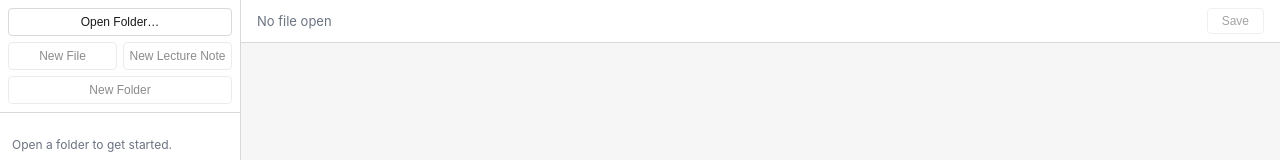
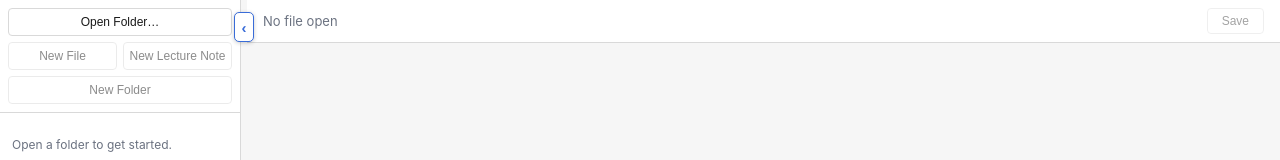
Before and after one commit to NorwegianKiwi-glitch/markdown-notepad, a React (Vite) app: page / in a window 1280 px wide. Shown: the top 160 px of the page. Built offline with nearby package versions, Linux system fonts and the light colour scheme.

Commit message:
feat: implement resizable sidebar and outline panels with drag-and-drop functionality

```diff
--- a/src/App.css
+++ b/src/App.css
@@ -46,6 +46,12 @@ body {
   display: flex;
   height: 100vh;
   overflow: hidden;
+}
+
+body.resizing-col,
+body.resizing-col * {
+  cursor: col-resize !important;
+  user-select: none !important;
 }
 
 .workspace {
--- a/src/App.tsx
+++ b/src/App.tsx
@@ -2,6 +2,8 @@ import { useCallback, useEffect, useMemo, useRef, useState } from "react";
 import { Sidebar } from "./components/Sidebar";
 import { Editor } from "./components/Editor";
 import { QuickSwitcher } from "./components/QuickSwitcher";
+import { ResizeHandle } from "./components/ResizeHandle";
+import { useResizableWidth } from "./hooks/useResizableWidth";
 import {
   pickDirectory,
   pathExists,
@@ -43,6 +45,14 @@ function App() {
   const [errorMessage, setErrorMessage] = useState<string | null>(null);
   const [tagsByFile, setTagsByFile] = useState<Record<string, string[]>>({});
   const [quickSwitcherOpen, setQuickSwitcherOpen] = useState(false);
+
+  const sidebarResize = useResizableWidth({
+    defaultWidth: 240,
+    minWidth: 180,
+    maxWidth: 480,
+    storageKey: "sidebarWidth",
+    side: "left",
+  });
 
   const isDirty = activeFile !== null && content !== savedContent;
 
@@ -302,7 +312,9 @@ function App() {
 
   return (
     <div className="app-shell">
+      {!sidebarResize.collapsed && (
         <Sidebar
+          width={sidebarResize.width}
           rootDir={rootDir}
           tree={tree}
           activeFile={activeFile}
@@ -317,6 +329,14 @@ function App() {
           onMoveEntry={handleMoveEntry}
           onRename={handleRename}
           tagsByFile={tagsByFile}
+        />
+      )}
+      <ResizeHandle
+        isResizing={sidebarResize.isResizing}
+        onPointerDown={sidebarResize.handlePointerDown}
+        collapsed={sidebarResize.collapsed}
+        onToggleCollapse={sidebarResize.toggleCollapsed}
+        side="left"
       />
       <div className="workspace">
         <div className="workspace-header">
--- a/src/components/Editor.css
+++ b/src/components/Editor.css
@@ -12,7 +12,6 @@
 }
 
 .outline-panel {
-  width: 200px;
   flex-shrink: 0;
   overflow-y: auto;
   padding: 16px 12px;
--- a/src/components/Editor.tsx
+++ b/src/components/Editor.tsx
@@ -18,6 +18,8 @@ import { BlockSpacing } from "../tiptap/extensions/BlockSpacing";
 import { ImagePaste } from "../tiptap/extensions/ImagePaste";
 import { SpellCheck } from "../tiptap/extensions/SpellCheck";
 import { NoteDirProvider } from "../tiptap/NoteDirContext";
+import { ResizeHandle } from "./ResizeHandle";
+import { useResizableWidth } from "../hooks/useResizableWidth";
 import "../tiptap/tiptap.css";
 import "./Editor.css";
 
@@ -60,6 +62,13 @@ export function Editor({ value, onChange, noteDir, noteNames, onNavigateToNote }
   const onNavigateToNoteRef = useRef(onNavigateToNote);
   onNavigateToNoteRef.current = onNavigateToNote;
   const [headings, setHeadings] = useState<HeadingItem[]>([]);
+  const outlineResize = useResizableWidth({
+    defaultWidth: 200,
+    minWidth: 160,
+    maxWidth: 480,
+    storageKey: "outlineWidth",
+    side: "right",
+  });
 
   async function handleImagePaste(file: File, view: EditorView) {
     const dir = noteDirRef.current;
@@ -138,7 +147,16 @@ export function Editor({ value, onChange, noteDir, noteNames, onNavigateToNote }
           <EditorContent editor={editor} className="editor-content" />
         </NoteDirProvider>
         {headings.length > 0 && (
-          <aside className="outline-panel">
+          <>
+            <ResizeHandle
+              isResizing={outlineResize.isResizing}
+              onPointerDown={outlineResize.handlePointerDown}
+              collapsed={outlineResize.collapsed}
+              onToggleCollapse={outlineResize.toggleCollapsed}
+              side="right"
+            />
+            {!outlineResize.collapsed && (
+              <aside className="outline-panel" style={{ width: outlineResize.width }}>
                 <div className="outline-title">Outline</div>
                 <ul className="outline-list">
                   {headings.map((h, i) => (
@@ -155,6 +173,8 @@ export function Editor({ value, onChange, noteDir, noteNames, onNavigateToNote }
                 </ul>
               </aside>
             )}
+          </>
+        )}
       </div>
     </div>
   );
--- /dev/null
+++ b/src/components/ResizeHandle.css
@@ -0,0 +1,80 @@
+.resize-handle {
+  position: relative;
+  flex-shrink: 0;
+  width: 6px;
+  cursor: col-resize;
+  touch-action: none;
+}
+
+.resize-handle.collapsed {
+  width: 16px;
+  cursor: pointer;
+}
+
+.resize-handle::after {
+  content: "";
+  position: absolute;
+  top: 0;
+  bottom: 0;
+  left: 50%;
+  width: 2px;
+  transform: translateX(-50%);
+  background: transparent;
+  border-radius: 1px;
+  transition: background-color 0.15s ease;
+  pointer-events: none;
+}
+
+.resize-handle:hover::after,
+.resize-handle.resizing::after {
+  background: var(--accent-bg);
+}
+
+.resize-handle.collapsed::after {
+  content: none;
+}
+
+.collapse-toggle {
+  position: absolute;
+  top: 12px;
+  left: 50%;
+  transform: translateX(-50%);
+  width: 20px;
+  height: 30px;
+  display: flex;
+  align-items: center;
+  justify-content: center;
+  border: 1px solid var(--accent-bg);
+  border-radius: 5px;
+  background: var(--panel-bg);
+  color: var(--accent-bg);
+  font-size: 15px;
+  font-weight: 700;
+  line-height: 1;
+  padding: 0;
+  cursor: pointer;
+  box-shadow: 0 1px 4px rgba(0, 0, 0, 0.2);
+  transition: background-color 0.15s ease, color 0.15s ease;
+}
+
+.collapse-toggle:hover,
+.collapse-toggle:focus-visible {
+  background: var(--accent-bg);
+  color: var(--accent-text);
+}
+
+.resize-handle.collapsed .collapse-toggle {
+  position: static;
+  transform: none;
+  width: 100%;
+  height: 100%;
+  border: none;
+  border-radius: 0;
+  background: transparent;
+  box-shadow: none;
+}
+
+.resize-handle.collapsed .collapse-toggle:hover {
+  background: var(--hover-bg);
+  color: var(--accent-bg);
+}
--- /dev/null
+++ b/src/components/ResizeHandle.tsx
@@ -0,0 +1,36 @@
+import "./ResizeHandle.css";
+
+interface ResizeHandleProps {
+  isResizing: boolean;
+  onPointerDown: (event: React.PointerEvent) => void;
+  collapsed: boolean;
+  onToggleCollapse: () => void;
+  // Which side of the viewport the panel is docked to; determines which way
+  // the toggle button's chevron points in each state.
+  side: "left" | "right";
+}
+
+export function ResizeHandle({ isResizing, onPointerDown, collapsed, onToggleCollapse, side }: ResizeHandleProps) {
+  const collapseGlyph = side === "left" ? "‹" : "›";
+  const expandGlyph = side === "left" ? "›" : "‹";
+
+  return (
+    <div
+      className={["resize-handle", collapsed && "collapsed", isResizing && "resizing"].filter(Boolean).join(" ")}
+      onPointerDown={collapsed ? undefined : onPointerDown}
+      role="separator"
+      aria-orientation="vertical"
+    >
+      <button
+        type="button"
+        className="collapse-toggle"
+        onPointerDown={(event) => event.stopPropagation()}
+        onClick={onToggleCollapse}
+        aria-label={collapsed ? "Show panel" : "Hide panel"}
+        title={collapsed ? "Show panel" : "Hide panel"}
+      >
+        {collapsed ? expandGlyph : collapseGlyph}
+      </button>
+    </div>
+  );
+}
--- a/src/components/Sidebar.css
+++ b/src/components/Sidebar.css
@@ -1,5 +1,4 @@
 .sidebar {
-  width: 240px;
   flex-shrink: 0;
   display: flex;
   flex-direction: column;
--- a/src/components/Sidebar.tsx
+++ b/src/components/Sidebar.tsx
@@ -12,6 +12,7 @@ interface ContextMenuState {
 }
 
 interface SidebarProps {
+  width: number;
   rootDir: string | null;
   tree: FileNode[];
   activeFile: string | null;
@@ -34,6 +35,7 @@ function isSameOrInside(path: string, ancestor: string): boolean {
 }
 
 export function Sidebar({
+  width,
   rootDir,
   tree,
   activeFile,
@@ -145,7 +147,7 @@ export function Sidebar({
   }
 
   return (
-    <aside className="sidebar">
+    <aside className="sidebar" style={{ width }}>
       <div className="sidebar-actions">
         <button type="button" onClick={onOpenFolder}>Open Folder…</button>
         <button type="button" onClick={onNewFile} disabled={!rootDir}>New File</button>
--- /dev/null
+++ b/src/hooks/useResizableWidth.ts
@@ -0,0 +1,79 @@
+import { useCallback, useEffect, useRef, useState } from "react";
+
+interface UseResizableWidthOptions {
+  defaultWidth: number;
+  minWidth: number;
+  maxWidth: number;
+  storageKey: string;
+  // Which side of the viewport the panel is docked to. A "left" panel grows
+  // when the handle is dragged right; a "right" panel grows when dragged left.
+  side: "left" | "right";
+}
+
+function readStoredWidth(storageKey: string, minWidth: number, maxWidth: number, fallback: number): number {
+  const stored = Number(localStorage.getItem(storageKey));
+  if (!Number.isFinite(stored) || stored <= 0) return fallback;
+  return Math.min(maxWidth, Math.max(minWidth, stored));
+}
+
+function readStoredCollapsed(storageKey: string): boolean {
+  return localStorage.getItem(`${storageKey}Collapsed`) === "true";
+}
+
+export function useResizableWidth({ defaultWidth, minWidth, maxWidth, storageKey, side }: UseResizableWidthOptions) {
+  const [width, setWidth] = useState(() => readStoredWidth(storageKey, minWidth, maxWidth, defaultWidth));
+  const [isResizing, setIsResizing] = useState(false);
+  const [collapsed, setCollapsed] = useState(() => readStoredCollapsed(storageKey));
+  const dragState = useRef({ startX: 0, startWidth: width });
+
+  const handlePointerDown = useCallback(
+    (event: React.PointerEvent) => {
+      event.preventDefault();
+      dragState.current = { startX: event.clientX, startWidth: width };
+      setIsResizing(true);
+    },
+    [width],
+  );
+
+  useEffect(() => {
+    if (!isResizing) return;
+
+    const sign = side === "left" ? 1 : -1;
+
+    function handlePointerMove(event: PointerEvent) {
+      const delta = (event.clientX - dragState.current.startX) * sign;
+      const next = Math.min(maxWidth, Math.max(minWidth, dragState.current.startWidth + delta));
+      setWidth(next);
+    }
+
+    function stopResizing() {
+      setIsResizing(false);
+    }
+
+    document.body.classList.add("resizing-col");
+    window.addEventListener("pointermove", handlePointerMove);
+    window.addEventListener("pointerup", stopResizing);
+    window.addEventListener("pointercancel", stopResizing);
+
+    return () => {
+      document.body.classList.remove("resizing-col");
+      window.removeEventListener("pointermove", handlePointerMove);
+      window.removeEventListener("pointerup", stopResizing);
+      window.removeEventListener("pointercancel", stopResizing);
+    };
+  }, [isResizing, side, minWidth, maxWidth]);
+
+  useEffect(() => {
+    localStorage.setItem(storageKey, String(Math.round(width)));
+  }, [width, storageKey]);
+
+  const toggleCollapsed = useCallback(() => {
+    setCollapsed((prev) => {
+      const next = !prev;
+      localStorage.setItem(`${storageKey}Collapsed`, String(next));
+      return next;
+    });
+  }, [storageKey]);
+
+  return { width, isResizing, handlePointerDown, collapsed, toggleCollapsed };
+}
```
Lines whose indentation alone changed are shown as unchanged.
